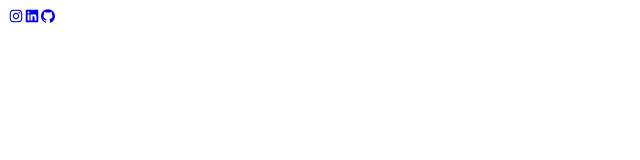
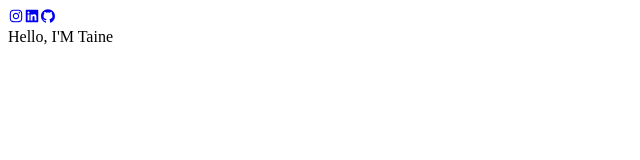
Before and after one commit to taine-rasmussen/portfolio-v2, a React (Create React App) app: page / in a window 1280 px wide. Shown: the top 160 px of the page, without its empty margins (0-640 px from the left). Built offline with nearby package versions, Linux system fonts and the light colour scheme.

Commit message:
added Header details

```diff
--- a/src/Components/Home/Profile.js
+++ b/src/Components/Home/Profile.js
@@ -19,6 +19,12 @@ const Profile = () => {
               <i><AiFillGithub /></i>
             </a>
           </div>
+          <div className='profile-details-name'>
+            <span className='primary-text'>
+              Hello, I'M <span className='highlighted-text'>Taine</span>
+            </span>
+
+          </div>
         </div>
       </div>
     </div>
```
